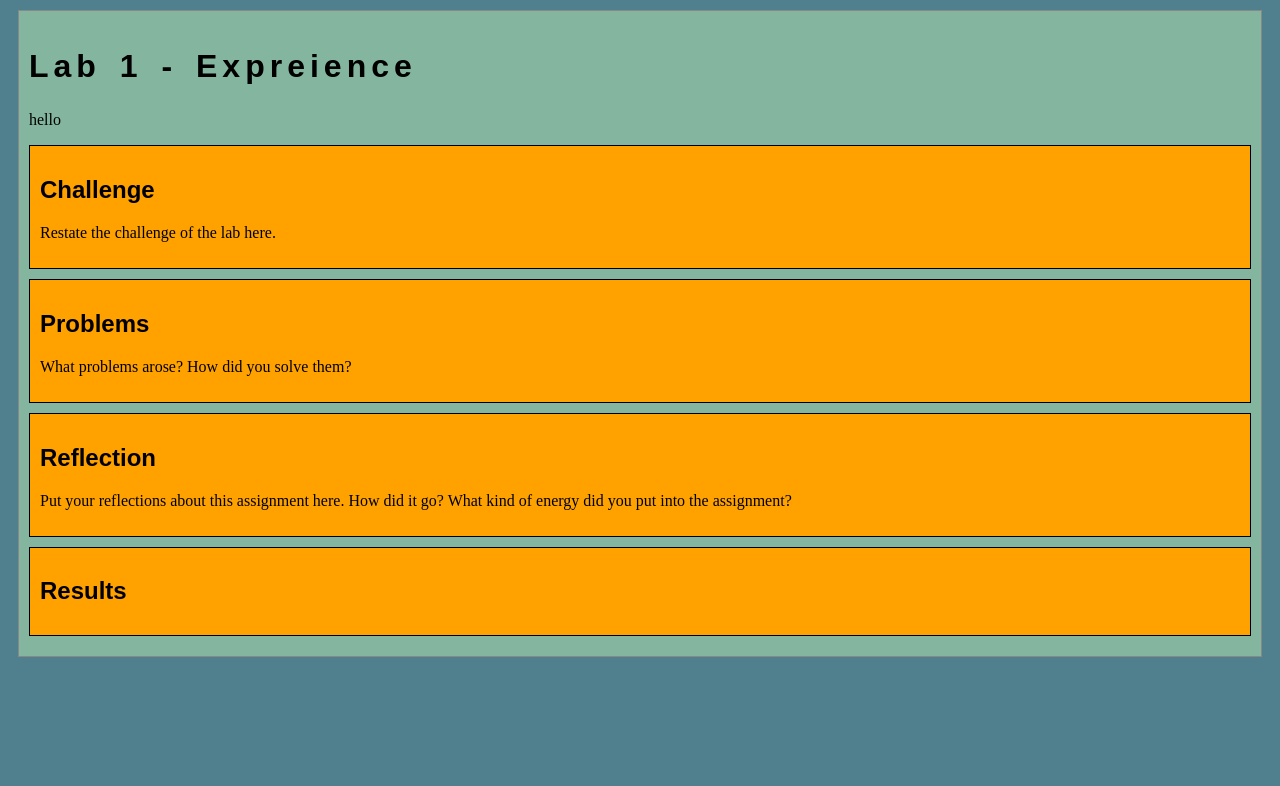
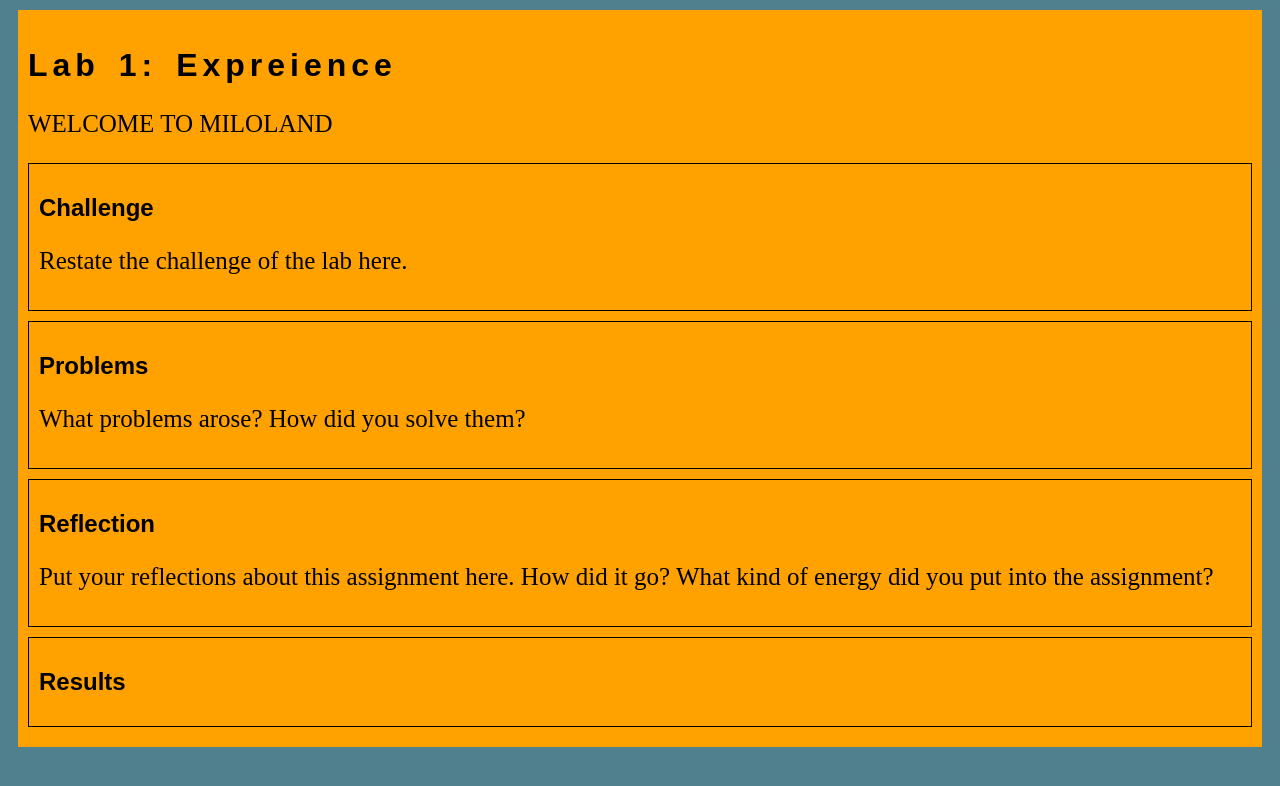
Before and after one commit to Milo64/art101, a plain HTML site: page lab1/index.html in a window 1280 px wide. Drawn offline with nearby package versions, Linux system fonts and the light colour scheme.

Commit message:
lab 1 changes

```diff
--- a/lab1/css/lab.css
+++ b/lab1/css/lab.css
@@ -1,9 +1,18 @@
-/* Here we can set styles for this lab page that we don't want to effect others pages */
-
-/* the period in a CSS selector selects an element by class, e.g., class="minor-section" */
 .minor-section {
     padding: 10px;
     margin-bottom: 10px;
     border: solid 1px #000000;
     background-color: #ffa200;
+   }
+
+  body{
+    border: none;
   }
+
+    #content {
+      background-color: #ffa200;
+      padding: 10px;
+      border:none; }
+
+      p{
+        font-size: 25px; }
--- a/lab1/index.html
+++ b/lab1/index.html
@@ -21,11 +21,12 @@
 	<script type="text/javascript" src="./js/lab.js" DEFER></script>
 </head>
 <body>
+
 	<!-- Style this page by changing the CSS in ../css/site.css or css/lab.css -->
 	<main id="content">
 		<section>
-			<h1>Lab 1 - Expreience</h1>
-			<p>hello</p>
+			<h1>Lab 1: Expreience</h1>
+			<p>WELCOME TO MILOLAND</p>
 			<div class="minor-section">
 					<h2>Challenge</h2>
 					<p>Restate the challenge of the lab here.</p>
```
